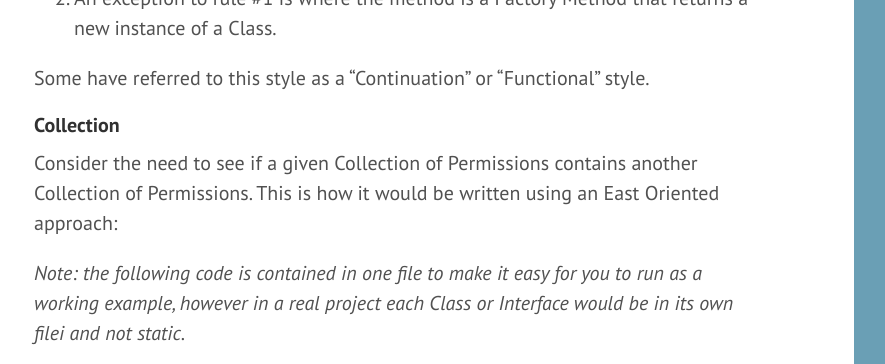
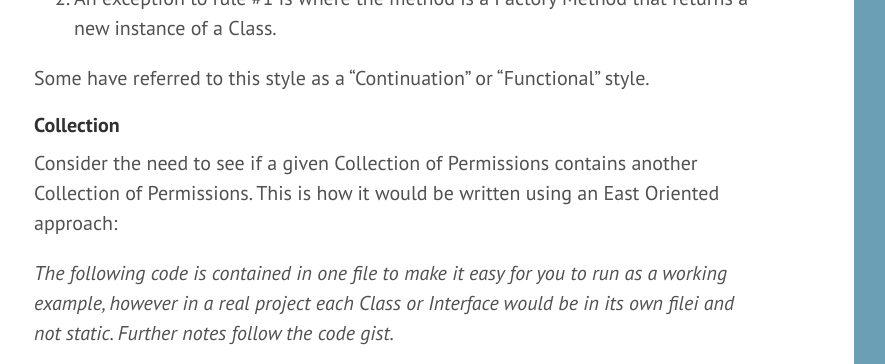
Before and after one commit to jamesladd/jamesladdcode, a Jekyll site: the page built from index.html, in a window 1280 px wide and 900 px high, scrolled down 422 px, cut to the strip 0-364 px from the top of the window. Shown: the whole strip, without its empty margins (66-951 px from the left). Built offline with Jekyll 4.4.1, drawn with Linux system fonts in a browser that asks for light colours; the list of posts is cut into pages by our own code.

Commit message:
Added notes to explain some of what is going on.

```diff
--- a/_posts/2017-01-30-east-collection.md
+++ b/_posts/2017-01-30-east-collection.md
@@ -17,8 +17,8 @@ Some have referred to this style as a "Continuation" or "Functional" style.
 #### Collection
 Consider the need to see if a given Collection of Permissions contains another Collection of Permissions. This is how it would be written using an East Oriented approach:
 
-_Note: the following code is contained in one file to make it easy for you to run as a working example, however in a real project each Class or Interface would be in its
-own filei and not static._
+_The following code is contained in one file to make it easy for you to run as a working example, however in a real project each Class or Interface would be in its
+own filei and not static. Further notes follow the code gist._
 
 {% gist 087c6e6abe03e64d5b51c2c9b97cb2f1 %}
 
```
